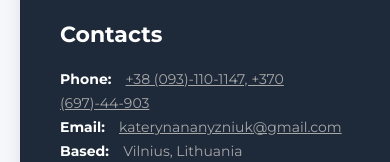
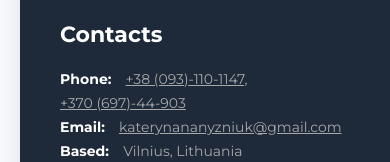
Before and after one commit to katerynananyzniuk/cv, a plain HTML site: page index.html in a window 390 px wide. Shown: the part 309-471 px from the top of the page. Drawn offline with Linux system fonts and the light colour scheme.

Commit message:
fix: add phone number

```diff
--- a/index.html
+++ b/index.html
@@ -16,7 +16,9 @@
                 <ul>
                     <li class="contacts__item">
                         <span class="contacts__link-type">Phone:</span>
-                        <a class="contacts__link" href="tel:+37069744903">+38 (093)-110-1147, +370 (697)-44-903</a>
+                        <a class="contacts__link" href="tel:+380931101147">+38 (093)-110-1147,</a>
+                        <br>
+                        <a class="contacts__link" href="tel:+37069744903">+370 (697)-44-903</a>
                     </li>
                     <li class="contacts__item">
                         <span class="contacts__link-type">Email:</span>
```
